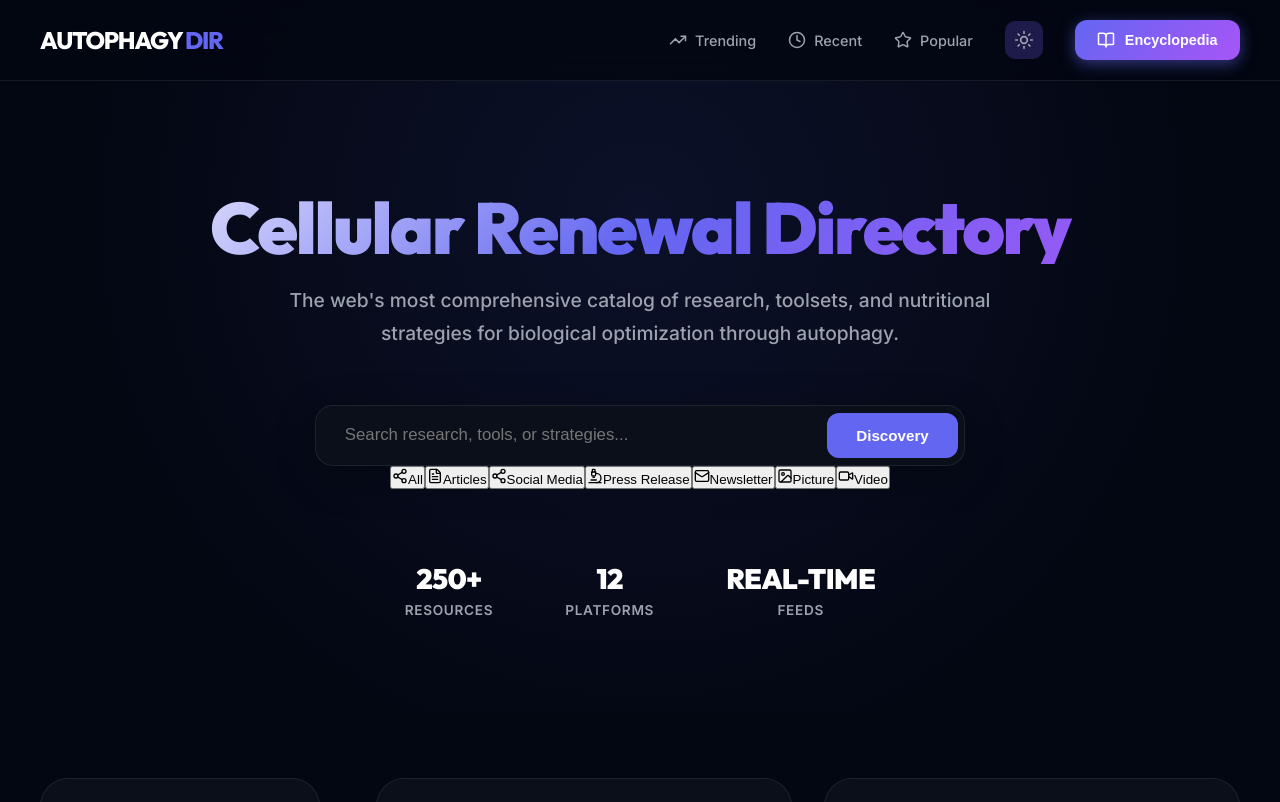
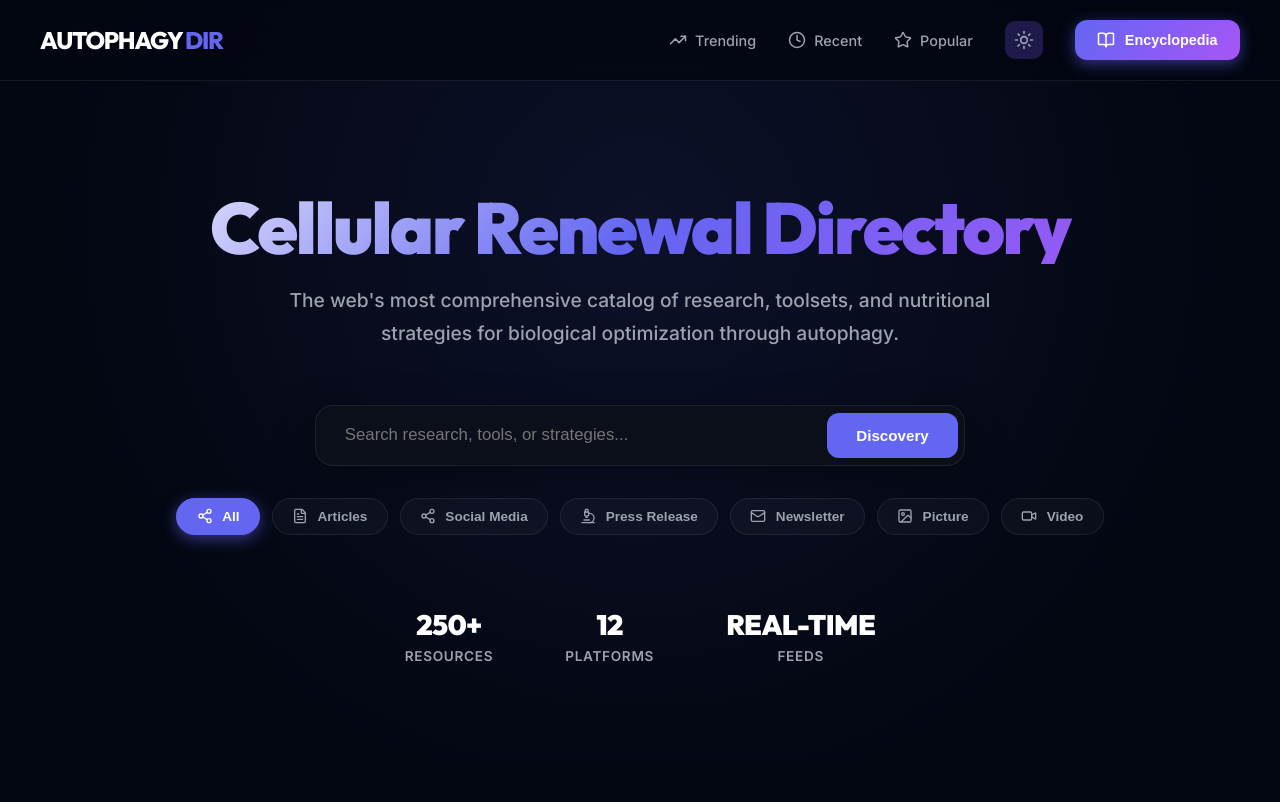
Before and after one commit to parnisce/AutophagyDir, a React (Vite) app: page / in a window 1280 px wide. Shown: the top 802 px of the page. Built offline with nearby package versions, Linux system fonts and the light colour scheme.

Commit message:
style: fix card title color and restore filter pills

```diff
--- a/src/App.css
+++ b/src/App.css
@@ -161,6 +161,43 @@
 
 .hero-search-bar button:hover {
   background: var(--secondary);
+}
+
+.content-type-filters {
+  display: flex;
+  flex-wrap: wrap;
+  justify-content: center;
+  gap: 0.75rem;
+  margin-top: 2rem;
+  margin-bottom: 1rem;
+}
+
+.type-pill {
+  padding: 0.6rem 1.2rem;
+  border-radius: 50px;
+  background: rgba(255, 255, 255, 0.03);
+  color: var(--text-muted);
+  border: 1px solid var(--border-glass);
+  cursor: pointer;
+  font-size: 0.85rem;
+  font-weight: 600;
+  display: flex;
+  align-items: center;
+  gap: 0.6rem;
+  transition: var(--transition);
+}
+
+.type-pill:hover {
+  background: rgba(255, 255, 255, 0.08);
+  color: #fff;
+  transform: translateY(-2px);
+}
+
+.type-pill.active {
+  background: var(--primary);
+  color: white;
+  border-color: var(--primary);
+  box-shadow: 0 4px 15px var(--primary-glow);
 }
 
 .hero-stats {
@@ -359,7 +396,7 @@
   margin-bottom: 1rem;
   font-family: var(--font-display);
   line-height: 1.25;
-  color: var(--text-bright-blue);
+  color: #fff;
   font-weight: 800;
 }
 
@@ -370,6 +407,7 @@
   margin-bottom: 1.5rem;
   display: -webkit-box;
   -webkit-line-clamp: 3;
+  line-clamp: 3;
   -webkit-box-orient: vertical;
   overflow: hidden;
   font-weight: 450;
```
